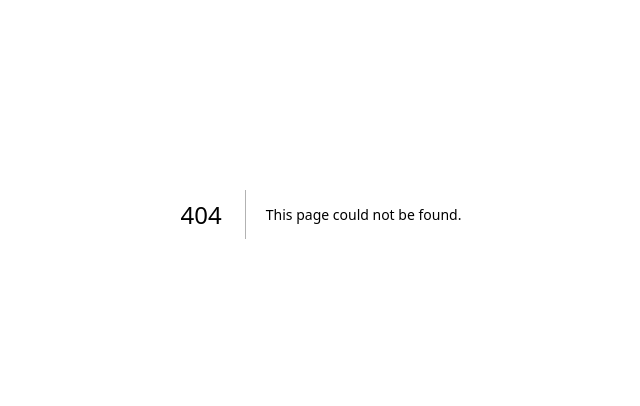
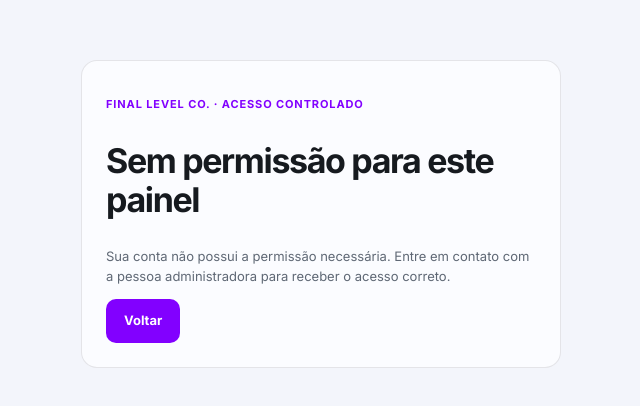
Before and after one commit to almirneto-bit/fgstudioopenpost, a Next.js app: page /sem-acesso in a window 1280 px wide. Before the commit this address had no page. Shown: the part 186-592 px from the top of the page, without its empty margins (319-959 px from the left). Built offline with nearby package versions, Linux system fonts and the light colour scheme; a web font is replaced by a local one.

Commit message:
feat(v09): scaffold protected Netlify Identity app/sem-acesso/page.tsx

```diff
--- /dev/null
+++ b/app/sem-acesso/page.tsx
@@ -0,0 +1,12 @@
+export default function ForbiddenPage() {
+  return (
+    <main className="fl-shell" style={{ display: 'grid', placeItems: 'center', padding: 24 }}>
+      <section className="fl-panel" style={{ width: 'min(100%, 480px)' }}>
+        <p className="fl-eyebrow">Final Level Co. · Acesso controlado</p>
+        <h1 className="fl-title">Sem permissão para este painel</h1>
+        <p className="fl-muted">Sua conta não possui a permissão necessária. Entre em contato com a pessoa administradora para receber o acesso correto.</p>
+        <a href="/" className="fl-button" style={{ display: 'inline-block', textDecoration: 'none' }}>Voltar</a>
+      </section>
+    </main>
+  );
+}
```
